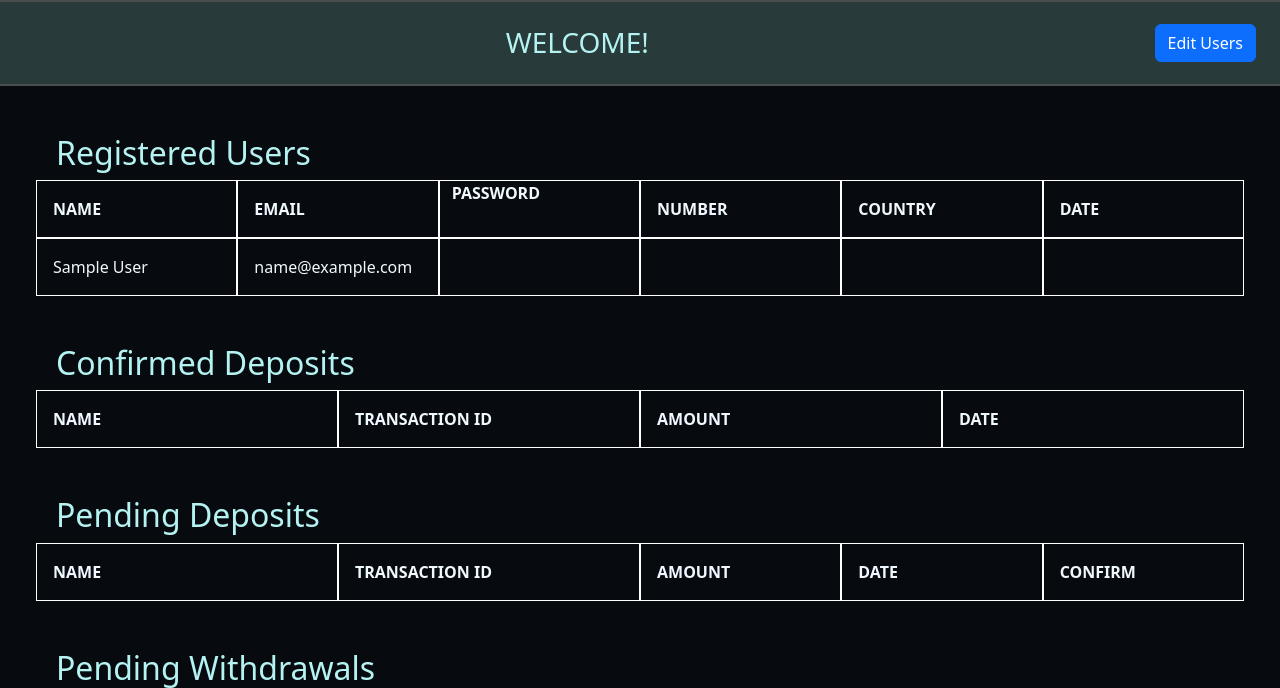
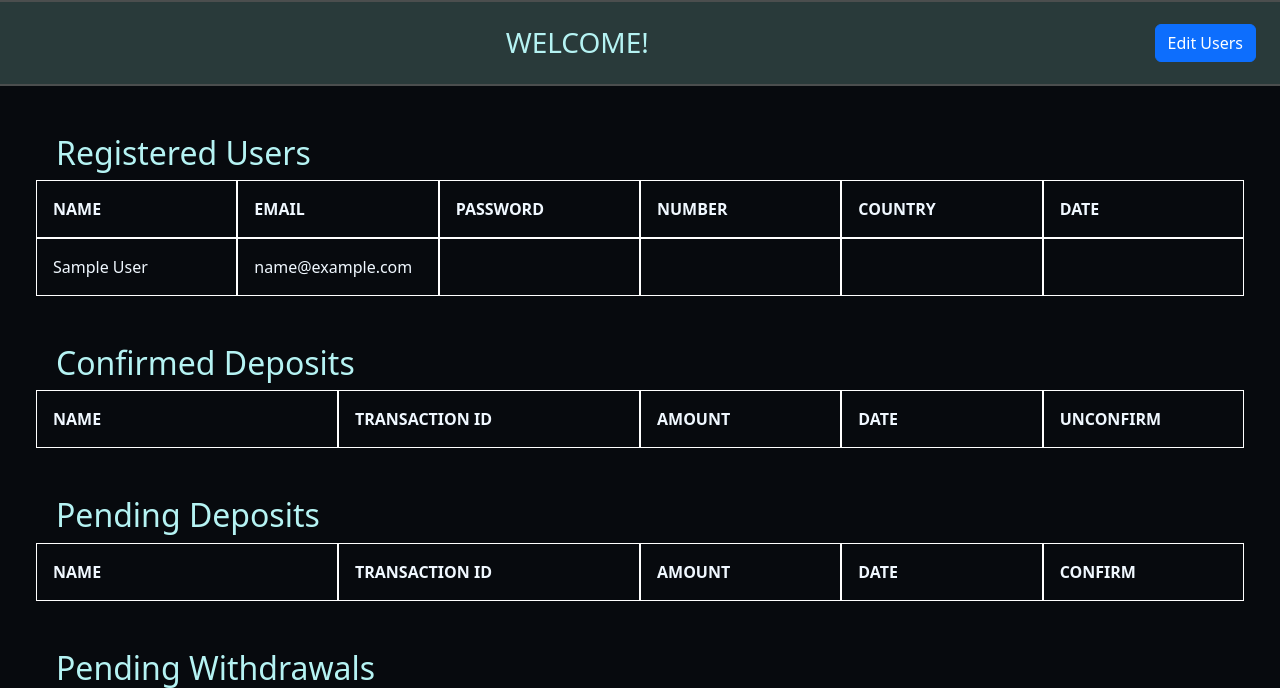
Before and after one commit to ekegrant59/Investment-Site, a Node server app: page /admin in a window 1280 px wide. Shown: the top 688 px of the page. Run offline with Node 20, Linux system fonts and the light colour scheme; the visitor is signed in with stand-in values (Sample User, id 1); data that the repository does not hold is empty; some libraries are stand-ins or nearby versions.

Commit message:
unconfirm changes

```diff
--- a/app.js
+++ b/app.js
@@ -612,9 +612,13 @@ app.get('/edit/:id', async (req,res)=>{
     let email = req.params.id
     // console.log(email)
 
-    let balance = await balanceSchema.findOne({email: email})
+    try{
+        let balance = await balanceSchema.findOne({email: email})
     // console.log(balance)
-    res.send(balance)
+        res.send(balance)
+    } catch(err){
+        console.log(err)
+    }
 })
 
 app.post('/edit', (req,res)=>{
@@ -645,6 +649,18 @@ app.post('/confirm', (req,res)=>{
     res.redirect('/admin')
 })
 
+app.post('/unconfirm', (req,res)=>{
+    const body = req.body
+    // console.log(body.transactID)
+    const filter = {transactID: body.transactID}
+    depositSchema.findOneAndUpdate(filter, {$set: {status: 'pending'}}, {new: true}, (err)=>{
+        if(err){
+            console.log(err)
+        }
+    })
+    res.redirect('/admin')
+})
+
 const port = process.env.PORT || 3000
 app.listen(port, ()=>{
     console.log(`App started on port ${port}`)
--- a/assets/mobile.css
+++ b/assets/mobile.css
@@ -65,6 +65,10 @@ footer{
     font-size: x-small;
 }
 
+.confirm-deposits i{
+    font-size: x-small;
+}
+
 .mybutton{
     font-size: x-small;
 }
--- a/assets/style.css
+++ b/assets/style.css
@@ -257,3 +257,6 @@ footer h4{
 .pending-deposits i{
     font-size: x-large;
 }
+.confirm-deposits i{
+    font-size: x-large;
+}
--- a/views/admin.ejs
+++ b/views/admin.ejs
@@ -19,7 +19,7 @@
             <div class="row">
                 <div class="col-2 border border-white p-3"><b>NAME</b></div>
                 <div class="col-2 border border-white p-3 "><b>EMAIL</b></div>
-                <div class="col-2 border border-white p-3overflow-auto overflow-y-hidden "><b>PASSWORD</b></div>
+                <div class="col-2 border border-white p-3 overflow-auto "><b>PASSWORD</b></div>
                 <div class="col-2 border border-white p-3 "><b>NUMBER</b></div>
                 <div class="col-2 border border-white p-3 "><b>COUNTRY</b></div>
                 <div class="col-2 border border-white p-3 "><b>DATE</b></div>
@@ -52,20 +52,24 @@
             <div class="row">
                 <div class="col-3 border border-white p-3"><b>NAME</b></div>
                 <div class="col-3 border border-white p-3 overflow-auto text-nowrap"><b>TRANSACTION ID</b></div>
-                <div class="col-3 border border-white p-3 "><b>AMOUNT</b></div>
-                <div class="col-3 border border-white p-3 "><b>DATE</b></div>
+                <div class="col-2 border border-white p-3 "><b>AMOUNT</b></div>
+                <div class="col-2 border border-white p-3 "><b>DATE</b></div>
+                <div class="col-2 border border-white p-3 overflow-auto "><b>UNCONFIRM</b></div>
             </div>
         </div>
 
         <% if (confirmDeposits) { %>
             <div class="">
                 <% confirmDeposits.forEach(confirmDeposit =>{ %>
-                    <div class="row">
-                        <div class="col-3 p-3 border border-white text-nowrap overflow-auto overflow-y-hidden"><%=confirmDeposit.name%></div>
-                        <div class="col-3 p-3 border border-white text-nowrap overflow-auto overflow-y-hidden"><%= confirmDeposit.transactID %></div>
-                        <div class="col-3 p-3 border border-white text-nowrap overflow-auto overflow-y-hidden"><%= confirmDeposit.amount %></div>
-                        <div class="col-3 p-3 border border-white text-nowrap overflow-auto overflow-y-hidden"><%= confirmDeposit.date %></div>
-                    </div>
+                   <form action="/unconfirm" method="post">
+                        <div class="row">
+                            <div class="col-3 p-3 border border-white text-nowrap overflow-auto overflow-y-hidden"><%=confirmDeposit.name%></div>
+                            <div class="col-3 p-3 border border-white text-nowrap overflow-auto overflow-y-hidden"><input type="text" name="transactID" readonly  class="form-control-plaintext text-light" value="<%= confirmDeposit.transactID %>"></div>
+                            <div class="col-2 p-3 border border-white text-nowrap overflow-auto overflow-y-hidden"><%= confirmDeposit.amount %></div>
+                            <div class="col-2 p-3 border border-white text-nowrap overflow-auto overflow-y-hidden"><%= confirmDeposit.date %></div>
+                            <div class="col-2 p-3 border border-white text-nowrap text-center overflow-auto overflow-y-hidden"><button class="btn btn-primary mybutton"><i class="bi bi-dash-lg"></i></button></div>
+                        </div>
+                   </form>
                 <% }) %>
             </div>
         <% } else {%>
--- a/views/deposit-history.ejs
+++ b/views/deposit-history.ejs
@@ -23,7 +23,7 @@
     </div>
 
     <% if (deposits) { %>
-        <div class="container-fluid">
+        <div class="container-fluid mb-5">
             <% deposits.forEach(deposit =>{ %>
                 <div class="row mx-sm-5 mx-2 ">
                     <div class="col-3 p-3 border border-white text-nowrap overflow-auto"><b><%= deposit.transactID %> </b></div>
--- a/views/withdrawal-history.ejs
+++ b/views/withdrawal-history.ejs
@@ -23,7 +23,7 @@
     </div>
 
     <% if (withdrawals) { %>
-        <div class="container-fluid">
+        <div class="container-fluid mb-5">
             <% withdrawals.forEach(withdrawal =>{ %>
                 <div class="row mx-sm-5 mx-2 ">
                     <div class="col-3 p-3 border border-white text-nowrap overflow-scroll overflow-y-hidden"><b><%= withdrawal.date %> </b></div>
```
